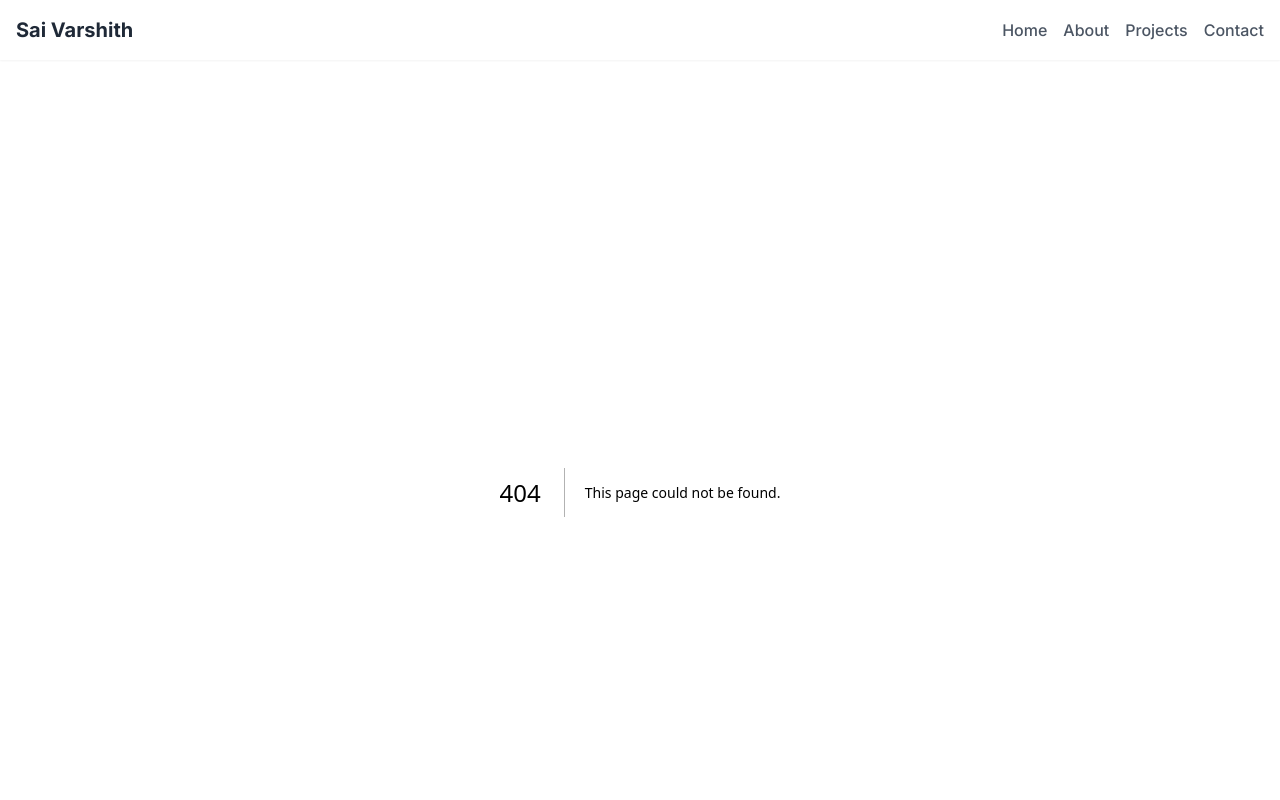
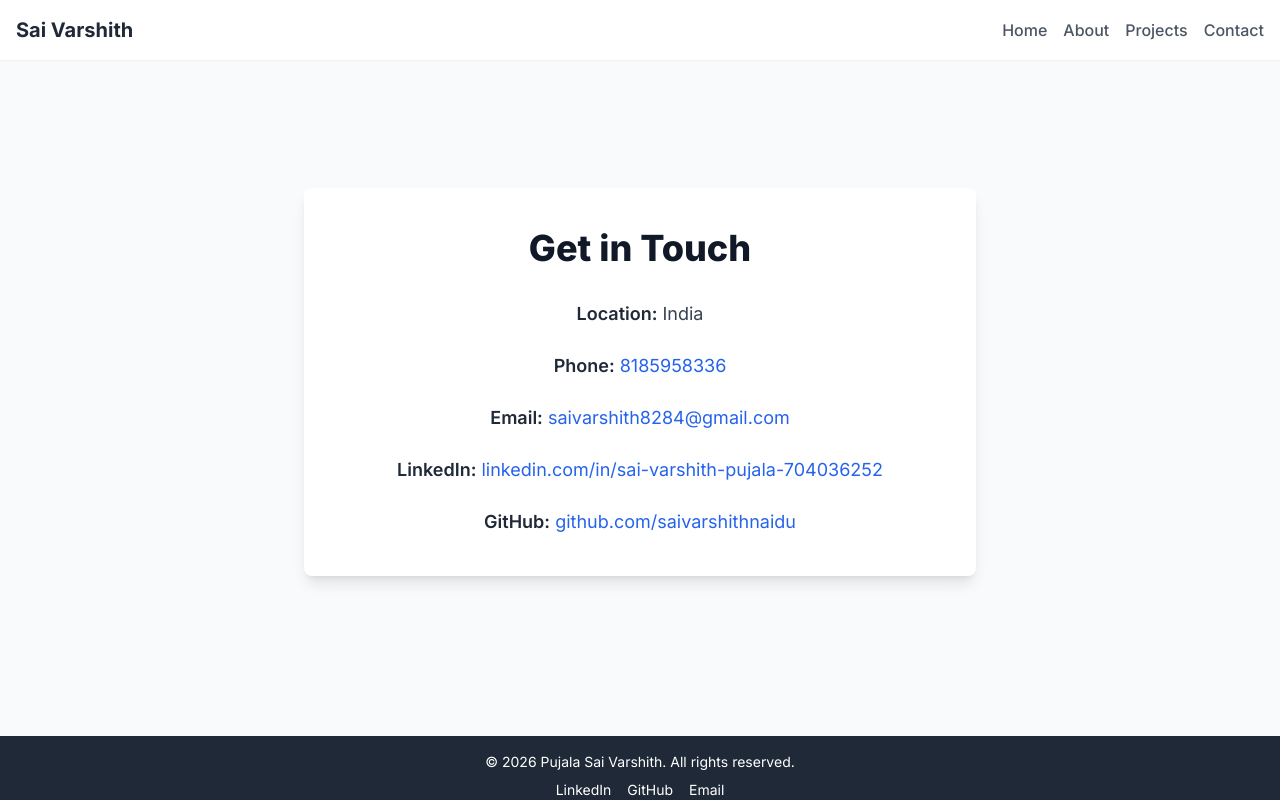
Before and after one commit to vashithn8nprojects/portfolio-ai-generated, a Next.js app: page /contact in a window 1280 px wide. Before the commit this address had no page. Shown: the top 800 px of the page. Built offline with nearby package versions, Linux system fonts and the light colour scheme.

Commit message:
Add app/contact/page.tsx

```diff
--- /dev/null
+++ b/app/contact/page.tsx
@@ -0,0 +1,54 @@
+import type { Metadata } from 'next';
+import Link from 'next/link';
+
+export const metadata: Metadata = {
+  title: 'Pujala Sai Varshith - Contact',
+  description: 'Contact Pujala Sai Varshith via phone, email, LinkedIn, or GitHub for internship and entry-level software opportunities.',
+};
+
+export default function ContactPage() {
+  const contactInfo = {
+    phone: '8185958336',
+    email: 'saivarshith8284@gmail.com',
+    linkedin: 'linkedin.com/in/sai-varshith-pujala-704036252',
+    github: 'github.com/saivarshithnaidu',
+  };
+
+  return (
+    <section className="min-h-[calc(100vh-16rem)] flex items-center justify-center py-12 md:py-24">
+      <div className="bg-white shadow-lg rounded-lg p-6 md:p-8 lg:p-10 max-w-2xl w-full text-center">
+        <h1 className="text-4xl font-extrabold text-gray-900 mb-8">Get in Touch</h1>
+
+        <div className="space-y-6 text-lg text-gray-700">
+          <p>
+            <span className="font-semibold text-gray-800">Location:</span> India
+          </p>
+          <p>
+            <span className="font-semibold text-gray-800">Phone:</span>{' '}
+            <a href={`tel:${contactInfo.phone}`} className="text-blue-600 hover:underline">
+              {contactInfo.phone}
+            </a>
+          </p>
+          <p>
+            <span className="font-semibold text-gray-800">Email:</span>{' '}
+            <a href={`mailto:${contactInfo.email}`} className="text-blue-600 hover:underline">
+              {contactInfo.email}
+            </a>
+          </p>
+          <p>
+            <span className="font-semibold text-gray-800">LinkedIn:</span>{' '}
+            <Link href={`https://${contactInfo.linkedin}`} target="_blank" rel="noopener noreferrer" className="text-blue-600 hover:underline">
+              {contactInfo.linkedin.replace('https://', '')}
+            </Link>
+          </p>
+          <p>
+            <span className="font-semibold text-gray-800">GitHub:</span>{' '}
+            <Link href={`https://${contactInfo.github}`} target="_blank" rel="noopener noreferrer" className="text-blue-600 hover:underline">
+              {contactInfo.github.replace('https://', '')}
+            </Link>
+          </p>
+        </div>
+      </div>
+    </section>
+  );
+}
```
